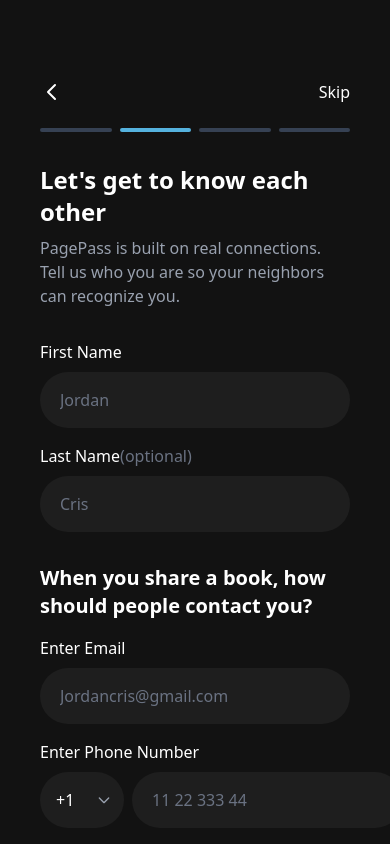
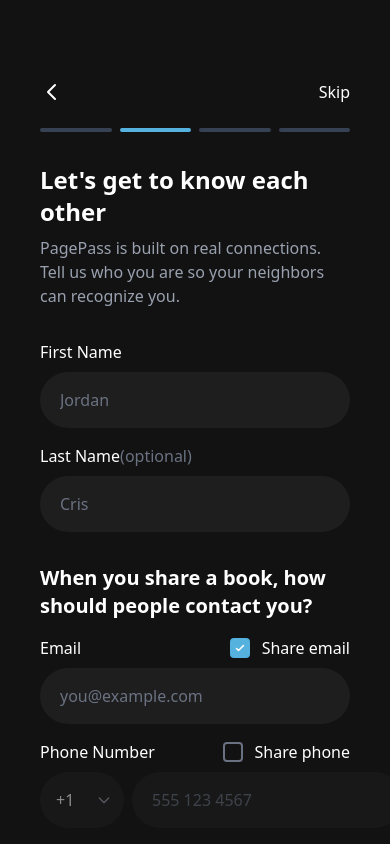
Before and after one commit to lwn2018/book-circles, a Next.js app: page /onboarding/profile in a window 390 px wide. Shown: the top 844 px of the page. Built offline with nearby package versions, Linux system fonts and the light colour scheme; no server answers.

Commit message:
fix: checkboxes control which contact info gets shared
- 'Share email' checkbox → only saves email if checked
- 'Share phone' checkbox → only saves phone if checked
- Inputs disabled when checkbox unchecked
- Clear explanation text for users

```diff
--- a/app/(auth)/onboarding/profile/page.tsx
+++ b/app/(auth)/onboarding/profile/page.tsx
@@ -3,7 +3,6 @@
 import { useState, useEffect } from 'react'
 import { useRouter } from 'next/navigation'
 import { createClient } from '@/lib/supabase'
-import Link from 'next/link'
 
 export default function OnboardingProfile() {
   const router = useRouter()
@@ -14,12 +13,11 @@ export default function OnboardingProfile() {
   const [email, setEmail] = useState('')
   const [countryCode, setCountryCode] = useState('+1')
   const [phoneNumber, setPhoneNumber] = useState('')
-  const [allowCalls, setAllowCalls] = useState(true)
-  const [allowTexts, setAllowTexts] = useState(true)
+  const [shareEmail, setShareEmail] = useState(true)
+  const [sharePhone, setSharePhone] = useState(false)
   const [error, setError] = useState('')
   const [loading, setLoading] = useState(false)
 
-  // Pre-populate with data from signup
   useEffect(() => {
     const loadUserData = async () => {
       const { data: { user } } = await supabase.auth.getUser()
@@ -54,14 +52,13 @@ export default function OnboardingProfile() {
       const fullName = lastName ? `${firstName.trim()} ${lastName.trim()}` : firstName.trim()
       const fullPhone = phoneNumber ? `${countryCode}${phoneNumber.replace(/\D/g, '')}` : null
 
+      // Only save contact info if the corresponding checkbox is checked
       const { error: updateError } = await supabase
         .from('profiles')
         .update({
           full_name: fullName,
-          contact_email: email || null,
-          contact_phone: fullPhone
-
-
+          contact_email: shareEmail && email ? email : null,
+          contact_phone: sharePhone && fullPhone ? fullPhone : null
         })
         .eq('id', user.id)
 
@@ -163,26 +160,34 @@ export default function OnboardingProfile() {
           When you share a book, how should people contact you?
         </h2>
 
-        {/* Email */}
+        {/* Email with checkbox */}
         <div className="mb-4">
-          <label className="block text-white font-medium mb-2">Enter Email</label>
+          <div className="flex items-center justify-between mb-2">
+            <label className="block text-white font-medium">Email</label>
+            <Checkbox checked={shareEmail} onChange={() => setShareEmail(!shareEmail)} label="Share email" />
+          </div>
           <input
             type="email"
             value={email}
             onChange={(e) => setEmail(e.target.value)}
-            placeholder="Jordancris@gmail.com"
-            className="w-full bg-[#1E1E1E] text-white rounded-full px-5 py-4 outline-none focus:ring-2 focus:ring-[#55B2DE] placeholder-gray-500"
+            placeholder="you@example.com"
+            className={`w-full bg-[#1E1E1E] text-white rounded-full px-5 py-4 outline-none focus:ring-2 focus:ring-[#55B2DE] placeholder-gray-500 ${!shareEmail ? 'opacity-50' : ''}`}
+            disabled={!shareEmail}
           />
         </div>
 
-        {/* Phone */}
+        {/* Phone with checkbox */}
         <div className="mb-6">
-          <label className="block text-white font-medium mb-2">Enter Phone Number</label>
-          <div className="flex gap-2">
+          <div className="flex items-center justify-between mb-2">
+            <label className="block text-white font-medium">Phone Number</label>
+            <Checkbox checked={sharePhone} onChange={() => setSharePhone(!sharePhone)} label="Share phone" />
+          </div>
+          <div className={`flex gap-2 ${!sharePhone ? 'opacity-50' : ''}`}>
             <div className="relative">
               <select
                 value={countryCode}
                 onChange={(e) => setCountryCode(e.target.value)}
+                disabled={!sharePhone}
                 className="appearance-none bg-[#1E1E1E] text-white rounded-full px-4 py-4 pr-10 outline-none focus:ring-2 focus:ring-[#55B2DE]"
               >
                 <option value="+1">+1</option>
@@ -198,21 +203,16 @@ export default function OnboardingProfile() {
               type="tel"
               value={phoneNumber}
               onChange={(e) => setPhoneNumber(e.target.value)}
-              placeholder="11 22 333 44"
+              placeholder="555 123 4567"
+              disabled={!sharePhone}
               className="flex-1 bg-[#1E1E1E] text-white rounded-full px-5 py-4 outline-none focus:ring-2 focus:ring-[#55B2DE] placeholder-gray-500"
             />
           </div>
         </div>
 
-        {/* Checkboxes */}
-        <div className="space-y-4 mb-4">
-          <Checkbox checked={allowCalls} onChange={() => setAllowCalls(!allowCalls)} label="Allow calls" />
-          <Checkbox checked={allowTexts} onChange={() => setAllowTexts(!allowTexts)} label="Allow text messages" />
-        </div>
-
         {/* Info text */}
         <p className="text-gray-500 text-sm mb-8">
-          People who request to borrow your book will use this information to contact you directly.
+          Only checked contact methods will be shared with people who want to borrow your books.
         </p>
 
         {/* Next Button */}
```
